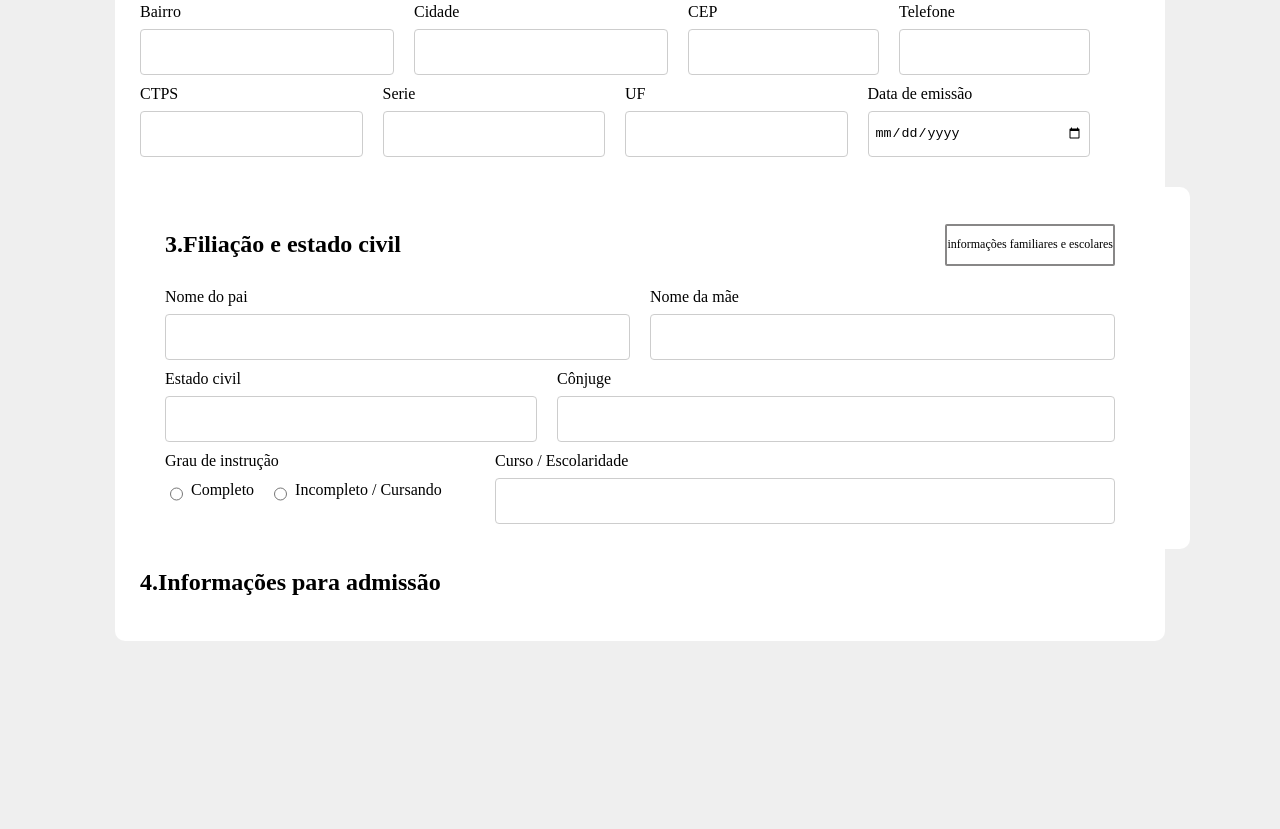
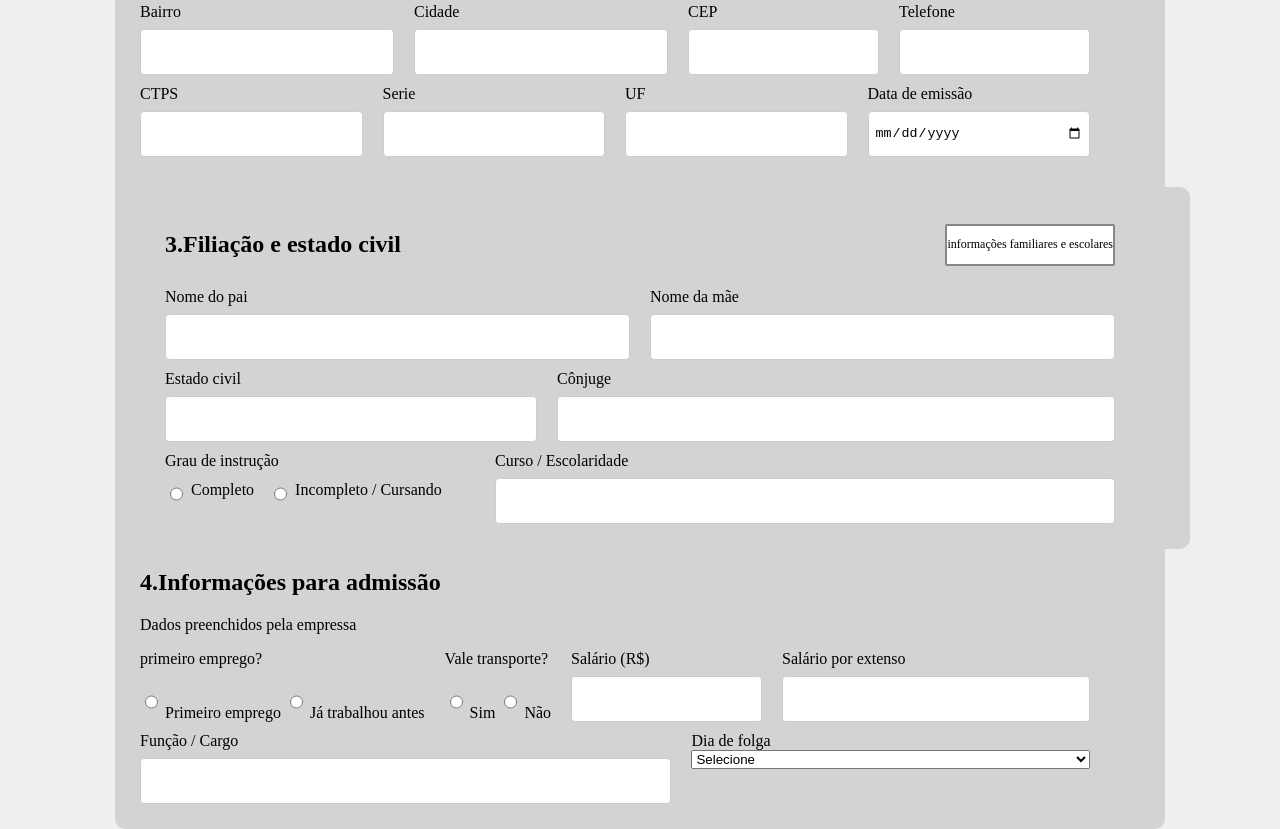
Before and after one commit to Thur444/Ficha-cadastro, a plain HTML site: page index.html in a window 1280 px wide. Shown: the part 1174-2003 px from the top of the page. Before the commit the page ends 1815 px from the top, so only its background shows below. Drawn offline with Linux system fonts and the light colour scheme.

Commit message:
fazendooooo

```diff
--- a/index.html
+++ b/index.html
@@ -239,8 +239,67 @@
     <div class="admi">
         <div class="empr">
             <h2>4.Informações para admissão</h2>
+            <p>Dados preenchidos pela empressa</p>
+        </div>
 
+        <div class="linha">
+            <div class="campo-radio">
+                <label>primeiro emprego?</label>
+
+                <div class="opçoes">
+                    <input type="radio" name="emprego">
+                    <span>Primeiro emprego</span>
+
+                    <input type=radio name="emprego">
+                    <span>Já trabalhou antes</span>
+                </div>
+            </div>
+
+            <div class="campo-radio">
+                <label>Vale transporte?</label>
+                <div class="opcoes">
+                    <input type="radio" name="vale">
+                    <span>Sim</span>
+
+                    <input type="radio" name="vale">
+                    <span>Não</span>
+                </div>
+            </div>
+
+            <div class="pequeno">
+                    <label>Salário (R$)</label>
+                    <input type="text">
+                </div>
+
+                <div class="grande2">
+                    <label>Salário por extenso</label>
+                    <input type="text">
+                </div>
         </div>
+
+        <div class="linha">
+
+                <div class="grande2">
+                        <label>Função / Cargo</label>
+                        <input type="text">
+                </div>
+
+                <div class="grande">
+                        <label>Dia de folga</label>
+                        <select>
+                            <option value="" disabled selected hidden>Selecione</option>
+                            <option>Segunda-feira</option>
+                            <option>Terça-feira</option>
+                            <option>Quarta-feira</option>
+                            <option>Quinta-feira</option>
+                            <option>Sexta-feira</option>
+                            <option>Sábado</option>
+                            <option>Domingo</option>
+                        </select>
+                </div>
+
+                </div>
+
 
     </div>
 </body>
--- a/style.css
+++ b/style.css
@@ -68,7 +68,7 @@ body{
     width: 1000px;
     margin: auto;
     padding: 25px;
-    background-color: #ffffff;
+    background-color: #D3D3D3;
     border-radius: 10px;
     margin-top: 30px;
     flex-direction: column;
```
